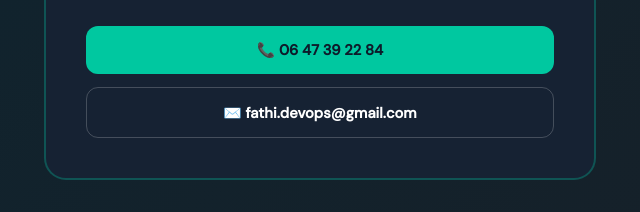
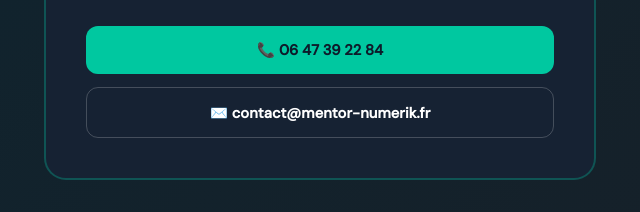
Before and after one commit to fathidev/mentor-numerik, a plain HTML site: page index.html in a window 1280 px wide. Shown: the part 1232-1444 px from the top of the page, 620-1260 px from the left. Drawn offline with Linux system fonts and the light colour scheme.

Commit message:
Update contact email in index.html

```diff
--- a/index.html
+++ b/index.html
@@ -597,7 +597,7 @@
       <p>Bilan de compétences gratuit, réponse sous 24h. Fathi Bendjebbour vous accompagne de A à Z.</p>
       <div class="suivi-contact-links">
         <a href="tel:+33647392284" class="suivi-contact-link">📞 06 47 39 22 84</a>
-        <a href="mailto:fathi.devops@gmail.com" class="suivi-contact-link ghost">✉️ fathi.devops@gmail.com</a>
+        <a href="mailto:contact@mentor-numerik.fr" class="suivi-contact-link ghost">✉️ contact@mentor-numerik.fr</a>
       </div>
     </div>
   </div>
```
